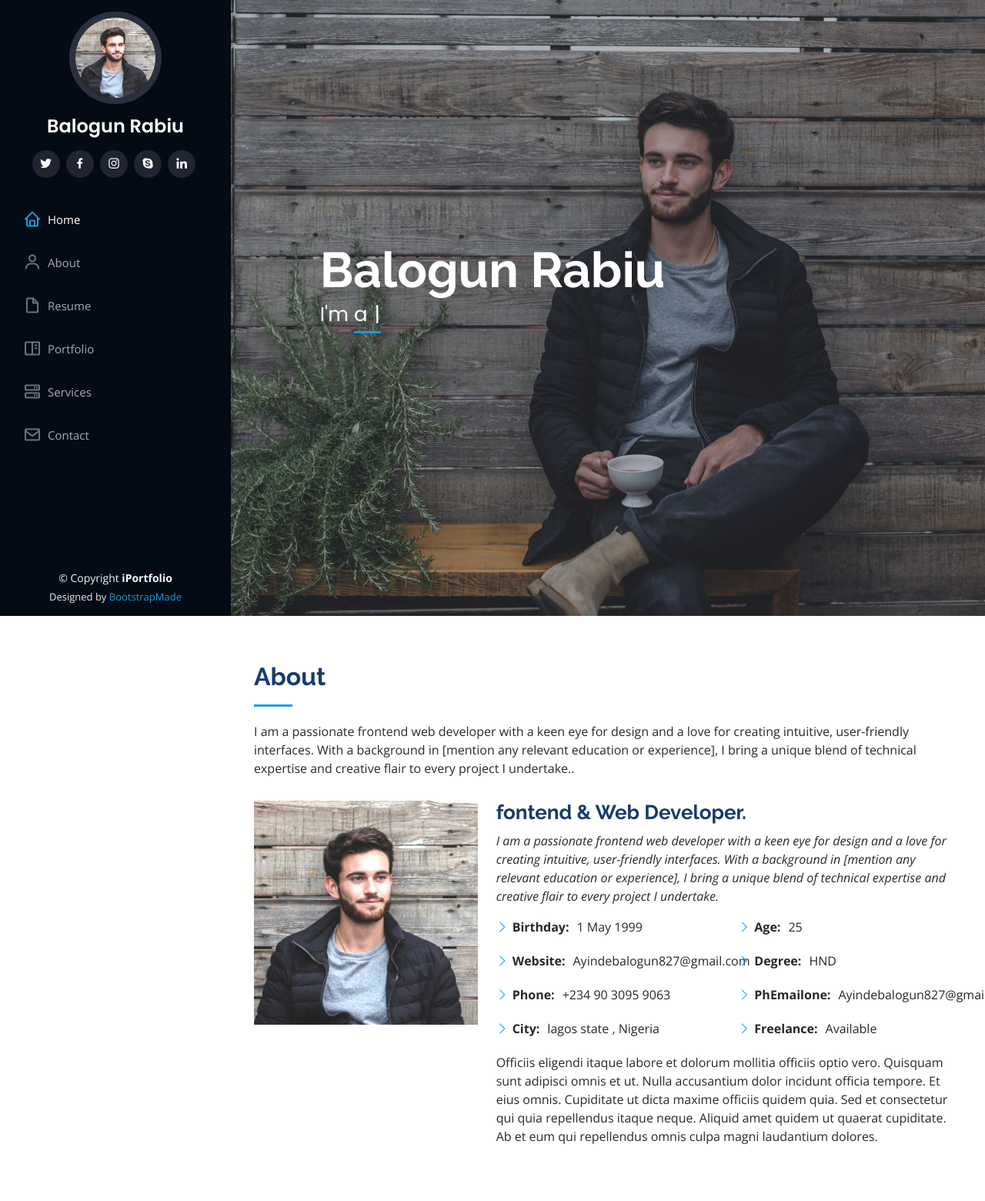
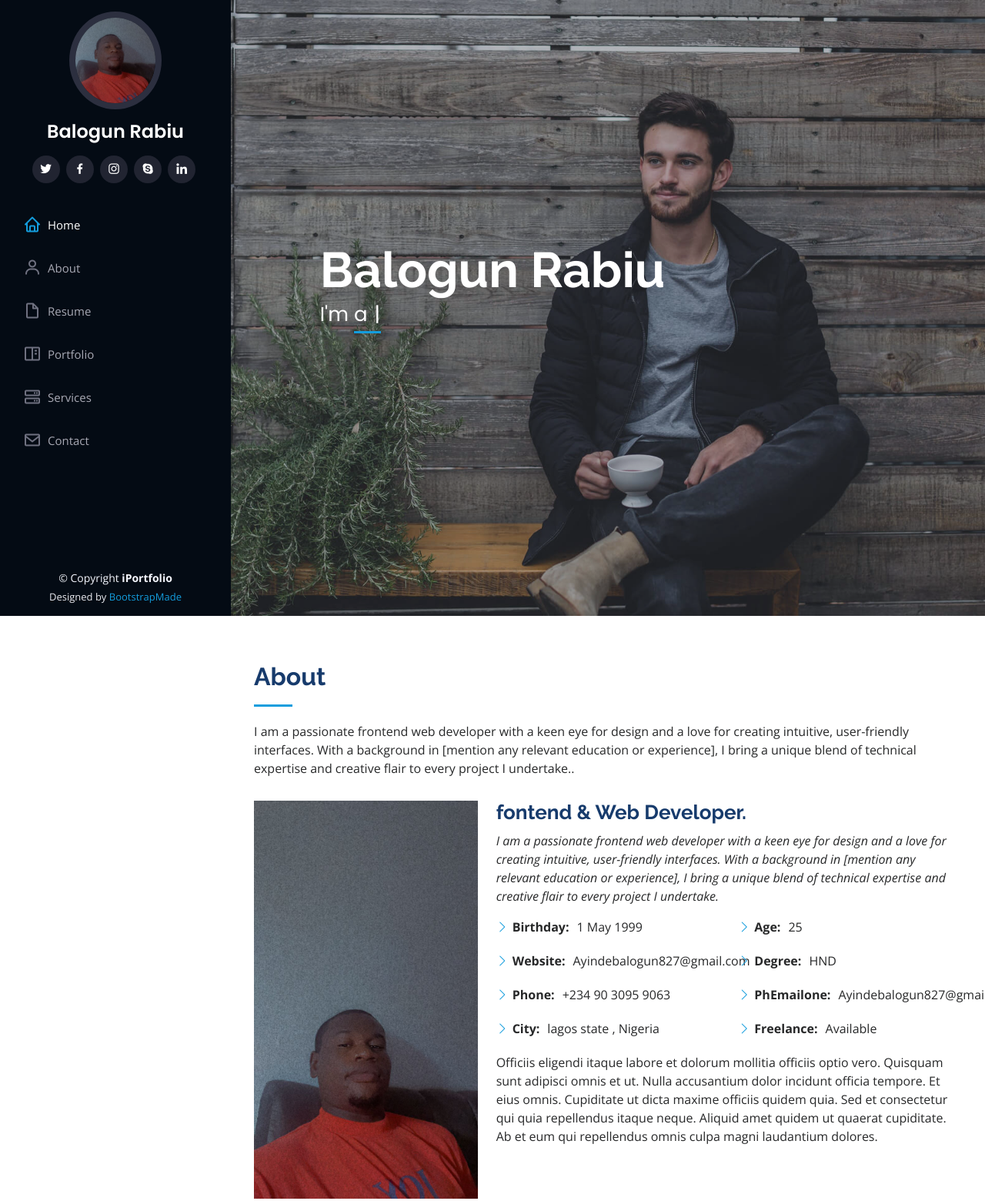
Before and after one commit to ayinde8901/ayinde8901.github.io, a plain HTML site: page index.html in a window 1280 px wide. Shown: the top 1560 px of the page at 77% size. Drawn offline with nearby package versions, Linux system fonts and the light colour scheme.

Commit message:
Updated portfolio with new projects

```diff
--- a/assets/css/style.css
+++ b/assets/css/style.css
@@ -120,6 +120,7 @@ h6 {
   height: 36px;
   transition: 0.3s;
 }
+
 
 #header .profile .social-links a:hover {
   background: #149ddd;
--- a/index.html
+++ b/index.html
@@ -46,7 +46,7 @@
     <div class="d-flex flex-column">
 
       <div class="profile">
-        <img src="assets/img/profile-img.jpg" alt="" class="img-fluid rounded-circle">
+        <img src="assets/img/new popo.PNG" alt="" class="img-fluid rounded-circle">
         <h1 class="text-light"><a href="index.html">Balogun Rabiu</a></h1>
         <div class="social-links mt-3 text-center">
           <a href="#" class="twitter"><i class="bx bxl-twitter"></i></a>
@@ -91,7 +91,7 @@
 
         <div class="row">
           <div class="col-lg-4" data-aos="fade-right">
-            <img src="assets/img/profile-img.jpg" class="img-fluid" alt="">
+            <img src="assets/img/robiu.jpeg" class="img-fluid" alt="">
           </div>
           <div class="col-lg-8 pt-4 pt-lg-0 content" data-aos="fade-left">
             <h3>fontend  &amp; Web Developer.</h3>
```
Also changed, not shown: assets/img/new popo.PNG (added), assets/img/robiu.jpeg (added).
